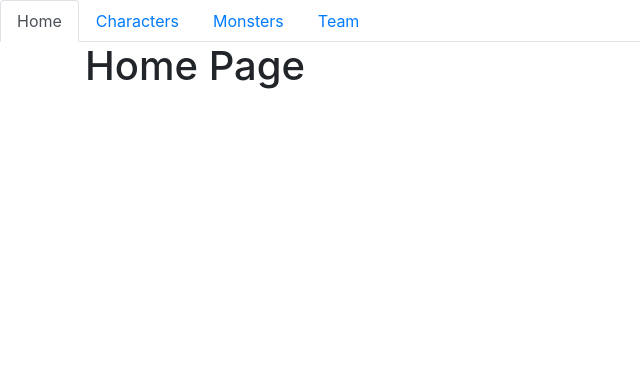
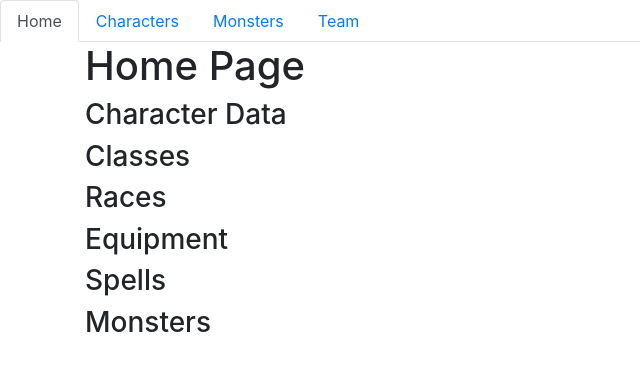
Before and after one commit to samleemcknight/dnd_fun, a Django app: page / in a window 1280 px wide. Shown: the top 371 px of the page, without its empty margins (0-640 px from the left). Run offline with Django 3.2, Linux system fonts and the light colour scheme; data that the repository does not hold is empty; some libraries are stand-ins or nearby versions.

Commit message:
rearranges to link to other categories

```diff
--- a/main_app/templates/index.html
+++ b/main_app/templates/index.html
@@ -2,9 +2,11 @@
 {% block content %}
 <div class="container">
   <h1>Home Page</h1>
-  {% for i in race_info %}
-    <h3>{{ i.name }}</h3>
-    <p>{{ i.alignment }} <a href="/races/{{ i.index }}">more...</a></p>
-  {% endfor %}
+  <h3><a>Character Data</a></h3>
+  <h3><a>Classes</a></h3>
+  <h3><a>Races</a></h3>
+  <h3><a>Equipment</a></h3>
+  <h3><a>Spells</a></h3>
+  <h3><a>Monsters</a></h3>
 </div>
 {% endblock %}
```
